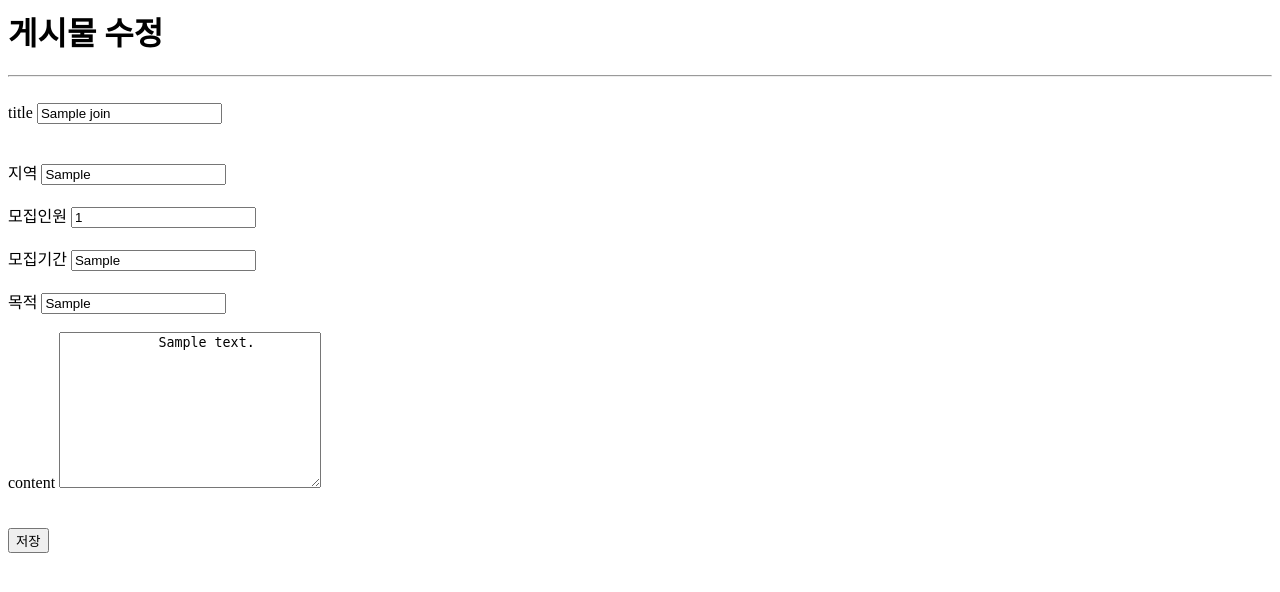
After one commit to labiss96/Farm_Sharing_Project, a Django app: page /otherBoard/join/edit/1 in a window 1280 px wide. The commit adds this page. Shown: the top 592 px of the page. Run offline with Django 3.2, Linux system fonts and the light colour scheme; tables that the repository leaves empty hold one stand-in row (values such as "Sample post").

Commit message:
otherBoard에 간단한 crud 추가

```diff
--- a/farmsharing_project/otherBoard/admin.py
+++ b/farmsharing_project/otherBoard/admin.py
@@ -1,3 +1,6 @@
 from django.contrib import admin
+from .models import *
+# Register your models here.
 
-# Register your models here.
+admin.site.register(Review)
+admin.site.register(Join)
--- a/farmsharing_project/otherBoard/models.py
+++ b/farmsharing_project/otherBoard/models.py
@@ -1,18 +1,24 @@
 from django.db import models
 
 # Create your models here.
-class Successful_case_board(models.Model): #성공 사례 게시판
+class Review(models.Model): #성공 사례 게시판
     title=models.CharField(max_length=200,null=True)
     writer=models.CharField(max_length=200,null=True)
     body=models.CharField(max_length=200,null=True)
     picture=models.CharField(max_length=200,null=True) # 이단은 타입은 string임
     score=models.IntegerField(default=0) #별점
 
-class Team_recruitment_board(models.Model): #팀 모집 게시판
+    def __str__(self):
+        return self.title
+
+class Join(models.Model): #팀 모집 게시판
     title=models.CharField(max_length=200,null=True)
     region=models.CharField(max_length=200,null=True)#지역
-    recruitment_number=models.IntegerField(default=0)#모집 인원
-    current_recruitment_condition=models.CharField(max_length=200,null=True) #모집현황
-    active_period=models.IntegerField(default=0)#활동 기간
+    joined_people=models.IntegerField(default=0)#모집 인원
+    current_joined=models.BooleanField(max_length=200, default = True) #모집현황
+    active_period=models.CharField(max_length = 200,default=0)#활동 기간
     purpose=models.CharField(max_length=200,null=True)#사용 목적
     body=models.CharField(max_length=200,null=True) #내용
+
+    def __str__(self):
+        return self.title
--- /dev/null
+++ b/farmsharing_project/otherBoard/templates/join_edit.html
@@ -0,0 +1,40 @@
+<h1>게시물 수정 </h1>
+    <hr>
+    <br>
+    <form action="{% url 'join_update' join.id%}" method="POST">
+        {% csrf_token %}
+
+        <div>title
+        <input type="text" name="title" value="{{join.title}}">
+        </div>
+        <br>
+        <br>
+
+        <div>지역
+        <input type="text" name="region" value="{{join.region}}">
+        </div>
+        <br>
+        <div>모집인원
+        <input type="text" name="joined_people" value="{{join.joined_people}}" numberOnly>
+        </div>
+        <br>
+        <div>모집기간
+        <input type="text" name="active_period" value="{{join.active_period}}">
+        </div>
+        <br>
+        <div>목적
+        <input type="text" name="purpose" value="{{join.purpose}}">
+        </div>
+        <br>
+        <div>content
+        <textarea name="body" cols="30" rows="10">
+            {{join.body}}
+        </textarea>
+        </div>
+        <br>
+        <br>
+
+        <input type="submit" value="저장">
+
+
+    </form>
--- a/farmsharing_project/otherBoard/urls.py
+++ b/farmsharing_project/otherBoard/urls.py
@@ -1,6 +1,22 @@
 from django.contrib import admin
 from django.urls import path
 
+from . import views
+
 urlpatterns = [
+    path('join/',views.join, name = 'join'),
+    path('join/<int:join_id>',views.join_detail, name = 'join_detail'),
+    path('join/new/<int:user_id>',views.join_new, name = 'join_new'),
+    path('join/create/<int:user_id>',views.join_create, name = 'join_create'),
+    path('join/edit/<int:edit_join_id>',views.join_edit, name = 'join_edit'),
+    path('join/update/<int:update_join_id>',views.join_update, name = 'join_update'),
+    path('join/delete/<int:delete_join_id>',views.join_delete, name = 'join_delete'),
+    path('review/',views.review, name = 'review'),
+    path('review/<int:review_id>',views.review_detail, name = 'review_detail'),
+    path('review/new/<int:user_id>',views.review_new, name = 'review_new'),
+    path('review/create/<int:user_id>',views.review_create, name = 'review_create'),
+    path('review/edit/<int:edit_review_id>',views.review_edit, name = 'review_edit'),
+    path('review/update/<int:update_review_id>',views.review_update, name = 'review_update'),
+    path('review/delete/<int:delete_review_id>',views.review_delete, name = 'review_delete'),
 
 ]
--- a/farmsharing_project/otherBoard/views.py
+++ b/farmsharing_project/otherBoard/views.py
@@ -1,3 +1,90 @@
-from django.shortcuts import render
+from django.shortcuts import render,get_object_or_404,redirect
+from .models import *
+from accounts.models import Profile
+# Create your views here.
 
-# Create your views here.
+#팀 모집 게시판 함수들
+def join(request):
+    join_home = Join.objects.all()
+    return render(request, 'join.html',{'joins':join_home})
+
+def join_detail(request, join_id):
+    join_detail = get_object_or_404(Join, pk = join_id)
+    return render(request, 'join_detail.html', {'join':join_detail})
+
+def join_new(request, user_id):
+    myname =  Profile.objects.get(id = user_id)
+    return render(request, 'join_new.html', {'myuser':myname})
+
+def join_create(request, user_id):
+    join = Join()
+    join.title = request.POST['title']
+    writer_name = Profile.objects.get(id = user_id)
+    join.writer = writer_name
+    join.region = request.POST['region']
+    join.joined_people = request.POST['joined_people']
+    join.active_period = request.POST['active_period']
+    join.purpose = request.POST['purpose']
+    join.body = request.POST['body']
+    join.save()
+    return redirect('join')
+
+def join_delete(request, delete_join_id):
+    delete_join = get_object_or_404(Join, pk= delete_join_id)
+    delete_join.delete()
+    return redirect('join')
+
+def join_edit(request, edit_join_id):
+    edit_join = get_object_or_404(Join, pk=edit_join_id)
+    return render(request, 'join_edit.html', {'join':edit_join})
+
+def join_update(request, update_join_id):
+    update_join = get_object_or_404(Join, pk=update_join_id)
+    update_join.title = request.POST['title']
+    update_join.region = request.POST['region']
+    update_join.joined_people = request.POST['joined_people']
+    update_join.active_period = request.POST['active_period']
+    update_join.purpose = request.POST['purpose']
+    update_join.body = request.POST['body']
+    update_join.save()
+    return redirect('join')
+
+
+
+# 성공 사례 계시판 함수들
+def review(request):
+    review_home = Review.objects.all()
+    return render(request, 'review.html',{'reviews':review_home})
+
+def review_detail(request, review_id):
+    review_detail = get_object_or_404(Review, pk = review_id)
+    return render(request, 'review_detail.html', {'review':review_detail})
+
+def review_new(request, user_id):
+    myname =  Profile.objects.get(id = user_id)
+    return render(request, 'review_new.html', {'myuser':myname})
+
+def review_create(request, user_id):
+    review = Review()
+    review.title = request.POST['title']
+    writer_name = Profile.objects.get(id = user_id)
+    review.writer = writer_name
+    review.body = request.POST['body']
+    review.save()
+    return redirect('/otherBoard/review/'+str(review.id))
+
+def review_delete(request, delete_review_id):
+    delete_review = get_object_or_404(Review, pk= delete_review_id)
+    delete_review.delete()
+    return redirect('review')
+
+def review_edit(request, edit_review_id):
+    edit_review = get_object_or_404(Review, pk=edit_review_id)
+    return render(request, 'review_edit.html', {'review':edit_review})
+
+def review_update(request, update_review_id):
+    update_review = get_object_or_404(Review, pk=update_review_id)
+    update_review.title = request.POST['title']
+    update_review.body = request.POST['body']
+    update_review.save()
+    return redirect('/otherBoard/review/'+str(update_review.id))
```
Also changed, not shown: farmsharing_project/otherBoard/templates/join.html (+14 -7 lines), farmsharing_project/otherBoard/templates/join_detail.html (added, +21 -0 lines), farmsharing_project/otherBoard/templates/join_new.html (added, +39 -0 lines), farmsharing_project/otherBoard/templates/review.html (+12 -0 lines), farmsharing_project/otherBoard/templates/review_detail.html (added, +11 -0 lines), farmsharing_project/otherBoard/templates/review_edit.html (added, +23 -0 lines), farmsharing_project/otherBoard/templates/review_new.html (added, +20 -0 lines), farmsharing_project/otherBoard/migrations/0003_auto_20191123_0153.py (added), farmsharing_project/otherBoard/migrations/0004_auto_20191123_0326.py (added).
